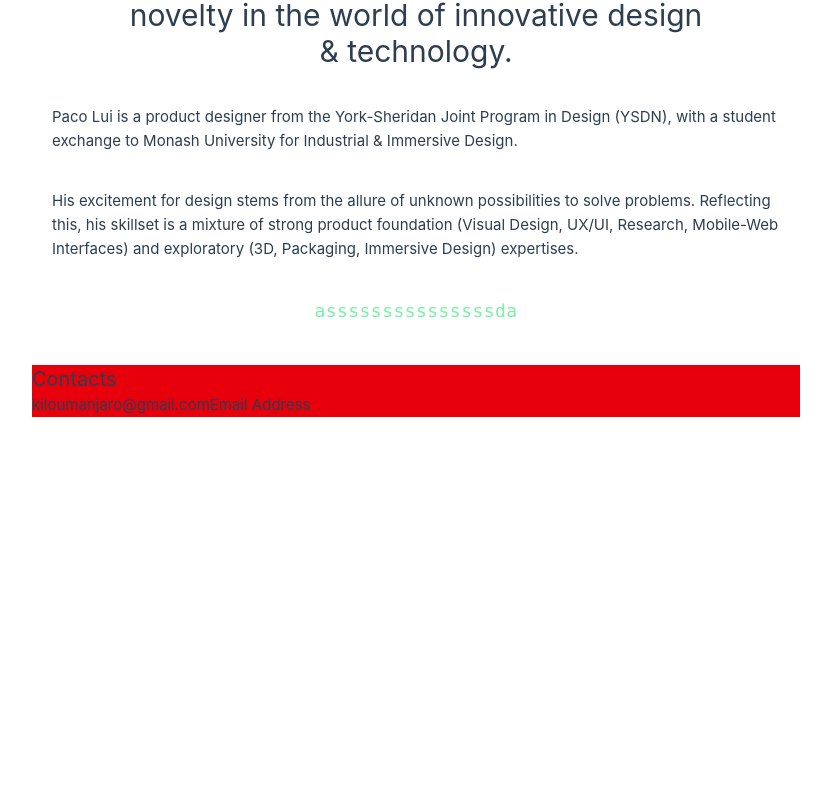
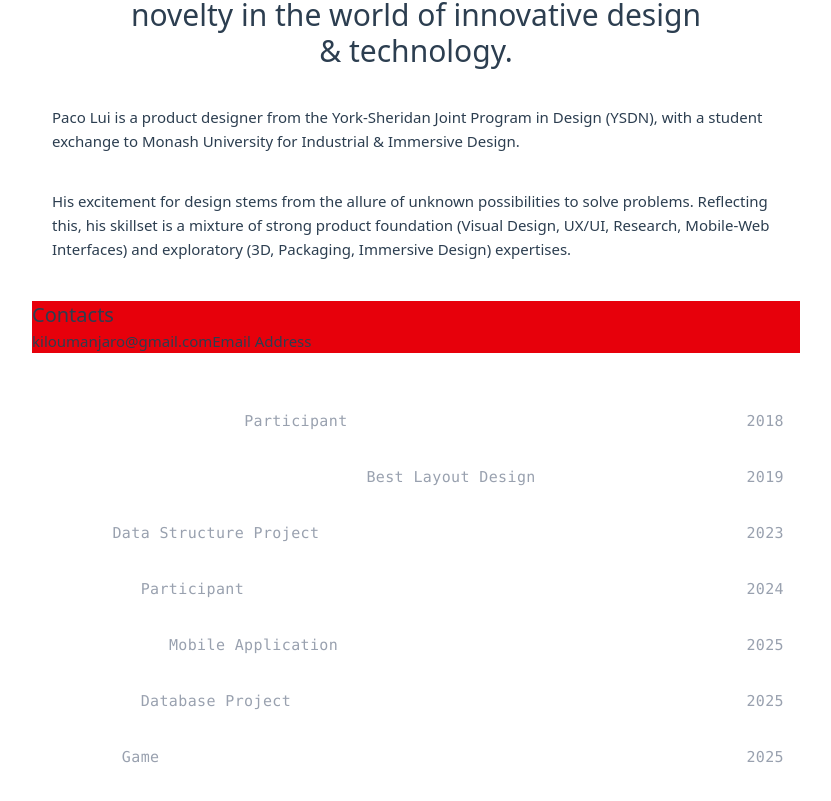
Before and after one commit to kiloumanjaro/Portfolio, a Vue app: page /info in a window 1280 px wide. Shown: the part 471-1272 px from the top of the page, without its empty margins (224-1055 px from the left). Before the commit the page ends 928 px from the top, so only its background shows below. Built offline with nearby package versions, Linux system fonts and the light colour scheme.

Commit message:
added projection section

```diff
--- a/src/assets/base.css
+++ b/src/assets/base.css
@@ -26,7 +26,7 @@ body {
     color 0.5s,
     background-color 0.5s;
   line-height: 1.6;
-  font-family: Inter;
+
   font-size: 15px;
   text-rendering: optimizeLegibility;
   -webkit-font-smoothing: antialiased;
--- a/src/components/layouts/InformationSection.vue
+++ b/src/components/layouts/InformationSection.vue
@@ -1,11 +1,7 @@
-<script setup lang="ts">
-import Animated from '../AnimatedTextComponent.vue'
-</script>
-
 <template>
   <div class="flex flex-col items-center w-3xl gap-9">
     <div class="w-9/12">
-      <h1 class="text-3xl text-center">
+      <h1 class="text-3xl text-center font-black">
         An adventurous soul, constantly seeking novelty in the world of innovative design &
         technology.
       </h1>
@@ -19,6 +15,5 @@ import Animated from '../AnimatedTextComponent.vue'
       Reflecting this, his skillset is a mixture of strong product foundation (Visual Design, UX/UI,
       Research, Mobile-Web Interfaces) and exploratory (3D, Packaging, Immersive Design) expertises.
     </p>
-    <Animated text="asssssssssssssssda" class-name="text-green-300 font-bold text-lg" />
   </div>
 </template>
--- /dev/null
+++ b/src/components/layouts/ProjectionSection.vue
@@ -0,0 +1,68 @@
+<template>
+  <div class="flex flex-col items-start w-3xl">
+    <div
+      v-for="(project, index) in projects"
+      :key="index"
+      class="p-4 rounded-xl hover:bg-[#232323] transition-colors w-full"
+    >
+      <div class="flex flex-row justify-between">
+        <div class="flex flex-row gap-2">
+          <animated :text="project.title" class-name="font-bold text-white" :delay="index * 300" />
+          <animated
+            :text="project.description"
+            class-name="text-gray-400 "
+            :delay="index * 300 + 200"
+          />
+        </div>
+        <animated
+          :text="project.year"
+          tag="span"
+          class-name="text-gray-400"
+          :delay="index * 300 + 400"
+        />
+      </div>
+    </div>
+  </div>
+</template>
+
+<script setup lang="ts">
+import Animated from '../AnimatedTextComponent.vue'
+
+const projects = [
+  {
+    title: 'Kids Innovation Camp',
+    description: 'Participant',
+    year: '2018',
+  },
+  {
+    title: 'Regional Schools Press Conference',
+    description: 'Best Layout Design',
+    year: '2019',
+  },
+  {
+    title: 'Oblest',
+    description: 'Data Structure Project',
+    year: '2023',
+  },
+  {
+    title: 'Hackhaton',
+    description: 'Participant',
+    year: '2024',
+  },
+  {
+    title: 'ThriftNotice',
+    description: 'Mobile Application',
+    year: '2025',
+  },
+  {
+    title: 'Watchoble',
+    description: 'Database Project',
+    year: '2025',
+  },
+  {
+    title: 'Road141',
+    description: 'Game',
+    year: '2025',
+  },
+]
+</script>
--- a/src/views/InfoView.vue
+++ b/src/views/InfoView.vue
@@ -1,6 +1,7 @@
 <script setup lang="ts">
 import ContactSection from '@/components/layouts/ContactSection.vue'
 import InformationSection from '@/components/layouts/InformationSection.vue'
+import ProjectionSection from '@/components/layouts/ProjectionSection.vue'
 import ProfilePictureComponent from '@/components/ProfilePictureComponent.vue'
 </script>
 
@@ -10,6 +11,7 @@ import ProfilePictureComponent from '@/components/ProfilePictureComponent.vue'
       <ProfilePictureComponent />
       <InformationSection />
       <ContactSection />
+      <ProjectionSection />
     </div>
   </div>
 </template>
```
